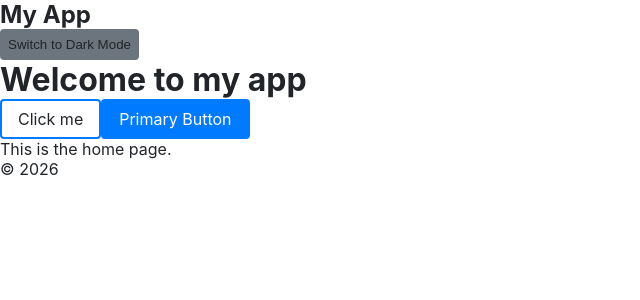
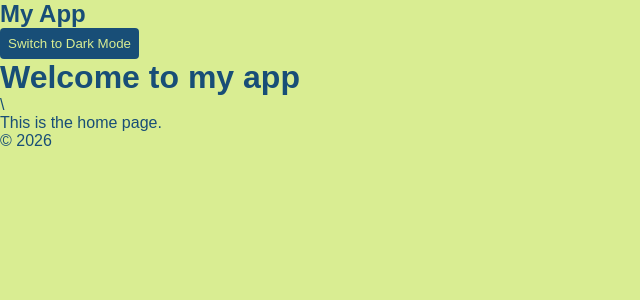
Before and after one commit to tatimunizz/my-personal-page, a React (Vite) app: page / in a window 1280 px wide. Shown: the top 300 px of the page, without its empty margins (0-640 px from the left). Built offline with nearby package versions, Linux system fonts and the light colour scheme.

Commit message:
refactor(theme): change of themes to follow the desing plan

```diff
--- a/src/components/Button/Button.tsx
+++ /dev/null
@@ -1,26 +0,0 @@
-import styled from 'styled-components';
-
-interface ButtonProps {
-  $primary?: boolean;
-  children?: React.ReactNode;
-}
-
-const StyledButton = styled.button<ButtonProps>`
-  background: ${props => props.$primary ? props.theme.colors.primary : 'transparent'};
-  color: ${props => props.$primary ? '#fff' : props.theme.colors.text};
-  border: 2px solid ${props => props.theme.colors.primary};
-  border-radius: 4px;
-  padding: ${props => props.theme.spacing.small} ${props => props.theme.spacing.medium};
-  font-family: ${props => props.theme.typography.fontFamily};
-  font-size: ${props => props.theme.typography.fontSize.medium};
-  cursor: pointer;
-  transition: all 0.2s;
-
-  &:hover {
-    opacity: 0.8;
-  }
-`;
-
-export default function Button({ $primary, children }: ButtonProps) {
-  return <StyledButton $primary={$primary}>{children}</StyledButton>;
-}
--- a/src/components/ThemeToggle/ThemeToggle.tsx
+++ b/src/components/ThemeToggle/ThemeToggle.tsx
@@ -2,8 +2,8 @@ import styled from 'styled-components';
 import { useTheme } from '@/providers/ThemeProvider';
 
 const ToggleButton = styled.button`
-  background: ${props => props.theme.colors.secondary};
-  color: ${props => props.theme.colors.text};
+  background: ${props => props.theme.colors.dark};
+  color: ${props => props.theme.colors.light};
   border: none;
   padding: ${props => props.theme.spacing.small};
   border-radius: 4px;
@@ -15,7 +15,7 @@ export default function ThemeToggle() {
 
   return (
     <ToggleButton onClick={toggleTheme}>
-      Switch to {theme.colors.background === '#ffffff' ? 'Dark' : 'Light'} Mode
+      Switch to {theme.colors.secondaryLight === '#ffffff' ? 'Dark' : 'Light'} Mode
     </ToggleButton>
   );
 }
--- a/src/pages/Home/Home.tsx
+++ b/src/pages/Home/Home.tsx
@@ -1,11 +1,8 @@
-import Button from '@components/Button/Button'
 
 export default function Home() {
   return (
     <div>
-      <h1>Welcome to my app</h1>
-      <Button>Click me</Button>
-      <Button $primary>Primary Button</Button>
+      <h1>Welcome to my app</h1>\
       <p>This is the home page.</p>
     </div>
   );
--- a/src/providers/ThemeProvider.tsx
+++ b/src/providers/ThemeProvider.tsx
@@ -1,5 +1,5 @@
 import { ThemeProvider as StyledThemeProvider } from 'styled-components';
-import { lightTheme, darkTheme, type Theme} from '@styles/theme';
+import { blueTheme, orangeTheme, type Theme} from '@styles/theme';
 import { type ReactNode, useState, createContext, useContext } from 'react';
 
 // Context to toggle themes
@@ -22,7 +22,7 @@ export const ThemeProvider = ({ children }: { children: ReactNode }) => {
   const [isDark, setIsDark] = useState(false);
 
   const toggleTheme = () => setIsDark(!isDark);
-  const theme = isDark ? darkTheme : lightTheme;
+  const theme = isDark ? orangeTheme : blueTheme;
 
   return (
     <ThemeContext.Provider value={{ theme, toggleTheme }}>
--- a/src/styles/GlobalStyles.ts
+++ b/src/styles/GlobalStyles.ts
@@ -9,12 +9,12 @@ const GlobalStyles = createGlobalStyle`
 
   body {
     font-family: ${props => props.theme.typography.fontFamily};
-    background-color: ${props => props.theme.colors.background};
-    color: ${props => props.theme.colors.text};
+    background-color: ${props => props.theme.colors.light};
+    color: ${props => props.theme.colors.dark};
   }
 
   a {
-    color: ${props => props.theme.colors.primary};
+    color: ${props => props.theme.colors.light};
     text-decoration: none;
   }
 `;
--- a/src/styles/theme.ts
+++ b/src/styles/theme.ts
@@ -1,12 +1,11 @@
 // Define the shape of your theme
 export interface Theme {
   colors: {
-    primary: string;
-    secondary: string;
-    background: string;
-    text: string;
-    error: string;
-    success: string;
+    dark: string;
+    secondaryDark: string;
+    medium: string;
+    light: string;
+    secondaryLight: string;
   };
   spacing: {
     small: string;
@@ -23,15 +22,14 @@ export interface Theme {
   };
 }
 
-// Light theme
-export const lightTheme: Theme = {
+// orangeTheme
+export const orangeTheme: Theme = {
   colors: {
-    primary: '#007bff',
-    secondary: '#6c757d',
-    background: '#ffffff',
-    text: '#212529',
-    error: '#dc3545',
-    success: '#28a745',
+    dark: '#003049',
+    secondaryDark: '#d62828',
+    medium: '#f77f00',
+    light: '#fcbf49',
+    secondaryLight: '#eae2b7'
   },
   spacing: {
     small: '8px',
@@ -39,24 +37,23 @@ export const lightTheme: Theme = {
     large: '24px',
   },
   typography: {
-    fontFamily: 'Inter, sans-serif',
+    fontFamily: 'Ubuntu Mono, sans-serif',
     fontSize: {
-      small: '12px',
-      medium: '16px',
-      large: '20px',
+      small: '18px',
+      medium: '24px',
+      large: '36px',
     },
   },
 };
 
-// Dark theme
-export const darkTheme: Theme = {
+// Blue theme
+export const blueTheme: Theme = {
   colors: {
-    primary: '#0d6efd',
-    secondary: '#adb5bd',
-    background: '#121212',
-    text: '#f8f9fa',
-    error: '#f8d7da',
-    success: '#d1e7dd',
+    dark: '#184e77',
+    secondaryDark: '#76c893',
+    medium: '#99d98c',
+    light: '#d9ed92',
+    secondaryLight: '#ffffff'
   },
   spacing: {
     small: '8px',
@@ -64,11 +61,11 @@ export const darkTheme: Theme = {
     large: '24px',
   },
   typography: {
-    fontFamily: 'Inter, sans-serif',
+    fontFamily: 'Ubuntu Mono, sans-serif',
     fontSize: {
-      small: '12px',
-      medium: '16px',
-      large: '20px',
+      small: '18px',
+      medium: '24px',
+      large: '36px',
     },
   },
 };
```
